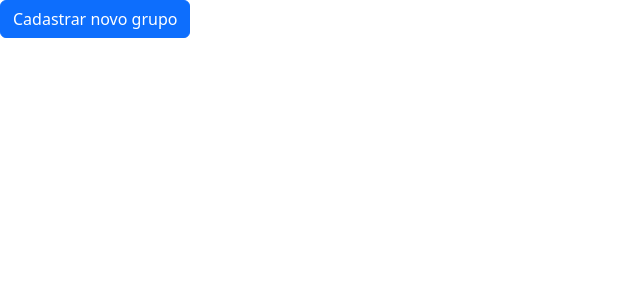
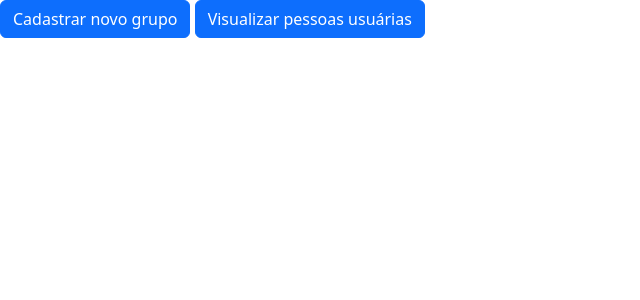
Before and after one commit to felipmartins/django-study, a Django app: page /group/ in a window 1280 px wide. Shown: the top 300 px of the page, without its empty margins (0-640 px from the left). Run offline with Django 4.2, Linux system fonts and the light colour scheme; data that the repository does not hold is empty.

Commit message:
corrige botões dos templates de index

```diff
--- a/accounts/templates/accounts/index.html
+++ b/accounts/templates/accounts/index.html
@@ -14,8 +14,8 @@
 {% endfor %}
 
 
-<a href="{% url 'new-user' %}" class="btn btn-primary">Cadastrar nova pessoa usuária</button>
-<a href="{% url 'group-index' %}" class="btn btn-primary">Visualizar grupos</button>
+<a href="{% url 'new-user' %}" class="btn btn-primary">Cadastrar nova pessoa usuária</a>
+<a href="{% url 'group-index' %}" class="btn btn-primary">Visualizar grupos</a>
 
 
 {% endblock %}
--- a/groups/templates/groups/index.html
+++ b/groups/templates/groups/index.html
@@ -14,5 +14,6 @@
 
 
 <a href="{% url 'new-group' %}" class="btn btn-primary">Cadastrar novo grupo</a>
+<a href="{% url 'index' %}" class="btn btn-primary">Visualizar pessoas usuárias</button>
 
 {% endblock %}
```
